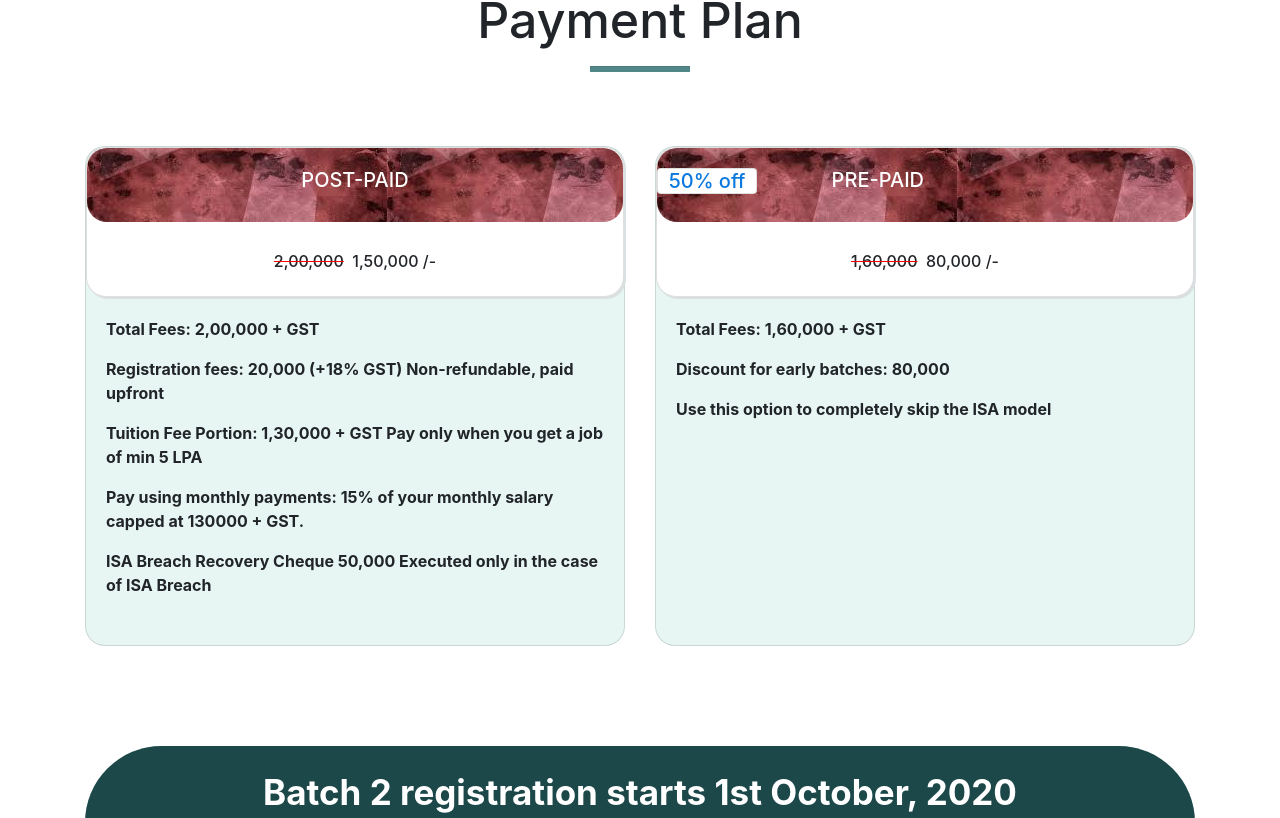
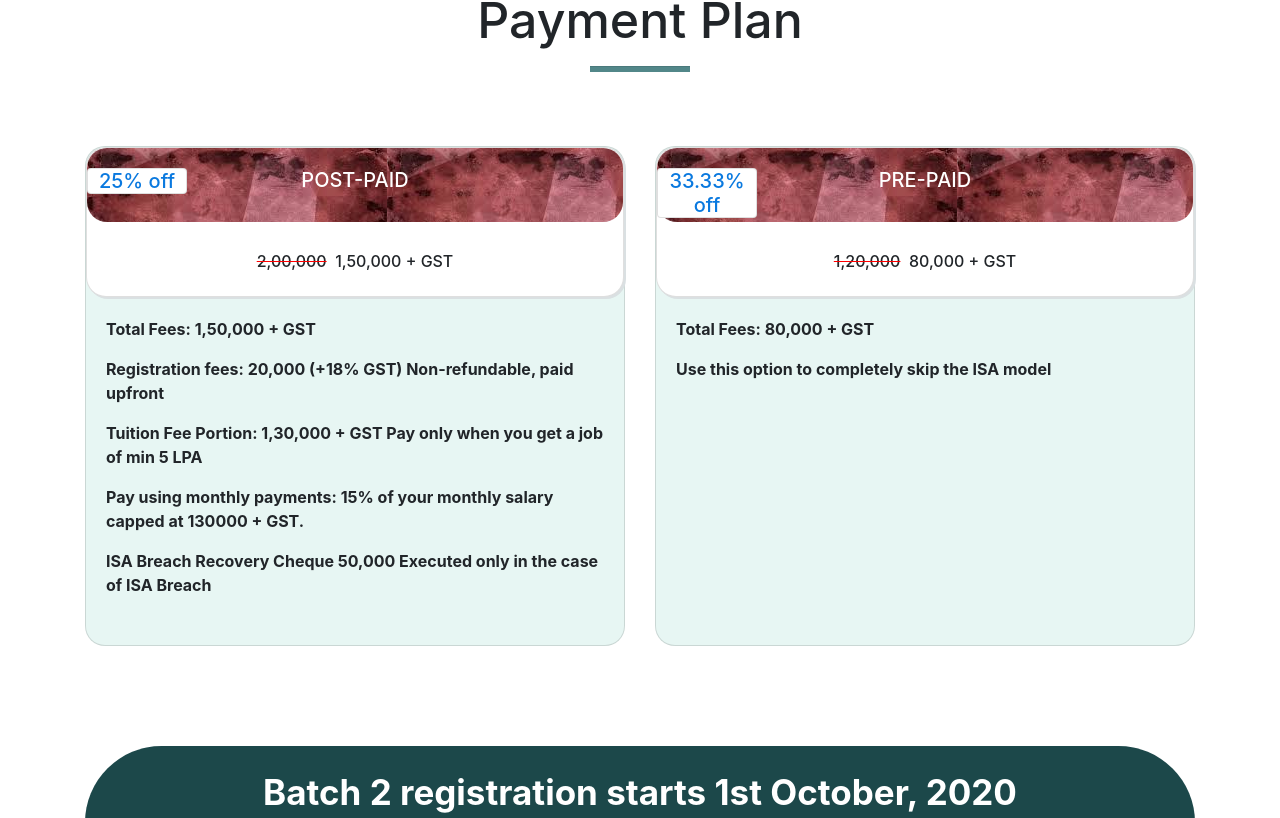
Before and after one commit to sanjay270899/devsnest-frontend, a React (Create React App) app: page / in a window 1280 px wide. Shown: the part 3062-3880 px from the top of the page. Built offline with nearby package versions, Linux system fonts and the light colour scheme; no server answers.

Commit message:
changes: Landing Page

```diff
--- a/src/Landing Page/Footer.tsx
+++ b/src/Landing Page/Footer.tsx
@@ -16,11 +16,9 @@ export default function Footer() {
                   <li>
                     <a href="#">CONTACT</a>
                   </li>
+
                   <li>
-                    <a href="#">+91-886-XXX-XX</a>
-                  </li>
-                  <li>
-                    <a href="#">contact-admin@devsnest.in</a>
+                    <a href="#">admin@devsnest.in</a>
                   </li>
                 </ul>
               </div>
--- a/src/Landing Page/PaymentPlan.tsx
+++ b/src/Landing Page/PaymentPlan.tsx
@@ -44,7 +44,26 @@ export default function PaymentPlan() {
                   borderRadius: '20px',
                 }}
               >
-                <p style={{ paddingTop: '20px' }}>POST-PAID</p>
+                <Row>
+                  <Col md="12">
+                    <p style={{ paddingTop: '20px' }}>POST-PAID</p>
+                  </Col>
+                  <Col style={{ position: 'absolute' }}>
+                    <div className="mr-auto">
+                      <Card
+                        style={{
+                          background: '#fff',
+                          color: '#0A79DF',
+                          width: '100px',
+                          // left: "440px",
+                          top: '20px',
+                        }}
+                      >
+                        25% off
+                      </Card>
+                    </div>
+                  </Col>
+                </Row>
               </Card.Title>
               <br />
               <Card.Subtitle style={{ textAlign: 'center' }}>
@@ -56,14 +75,14 @@ export default function PaymentPlan() {
                 >
                   2,00,000
                 </span>
-                &nbsp; 1,50,000 /-
+                &nbsp; 1,50,000 + GST
               </Card.Subtitle>
             </Card>
             <Card.Text
               className="card-text Text"
               style={{ fontWeight: 'bold', padding: '20px' }}
             >
-              <p>Total Fees: 2,00,000 + GST </p>
+              <p>Total Fees: 1,50,000 + GST </p>
               <p>
                 {' '}
                 Registration fees: 20,000 (+18% GST) Non-refundable, paid
@@ -112,7 +131,7 @@ export default function PaymentPlan() {
                 }}
               >
                 <Row>
-                  <Col md="10">
+                  <Col md="12">
                     <p style={{ paddingTop: '20px' }}>PRE-PAID</p>
                   </Col>
                   <Col style={{ position: 'absolute' }}>
@@ -126,7 +145,7 @@ export default function PaymentPlan() {
                           top: '20px',
                         }}
                       >
-                        50% off
+                        33.33% off
                       </Card>
                     </div>
                   </Col>
@@ -140,17 +159,17 @@ export default function PaymentPlan() {
                     textDecorationColor: 'red',
                   }}
                 >
-                  1,60,000
+                  1,20,000
                 </span>
-                &nbsp; 80,000 /-
+                &nbsp; 80,000 + GST
               </Card.Subtitle>
             </Card>
             <Card.Text
               className="card-text Text"
               style={{ fontWeight: 'bold', padding: '20px' }}
             >
-              <p>Total Fees: 1,60,000 + GST </p>
-              <p>Discount for early batches: 80,000</p>
+              <p>Total Fees: 80,000 + GST </p>
+
               <p> Use this option to completely skip the ISA model</p>
             </Card.Text>
           </Card>
```
